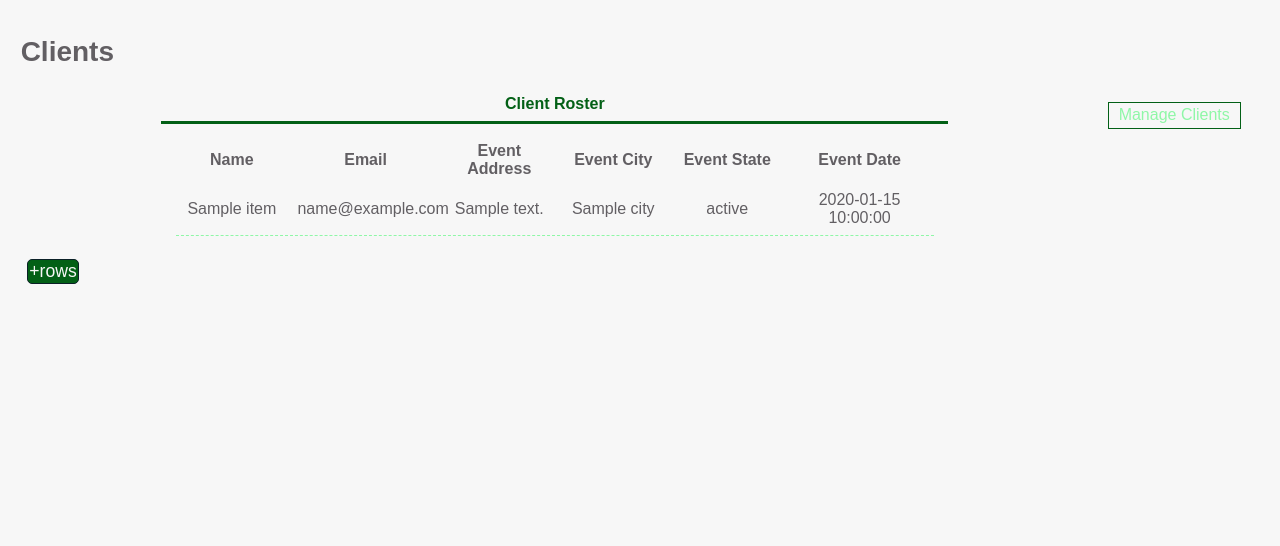
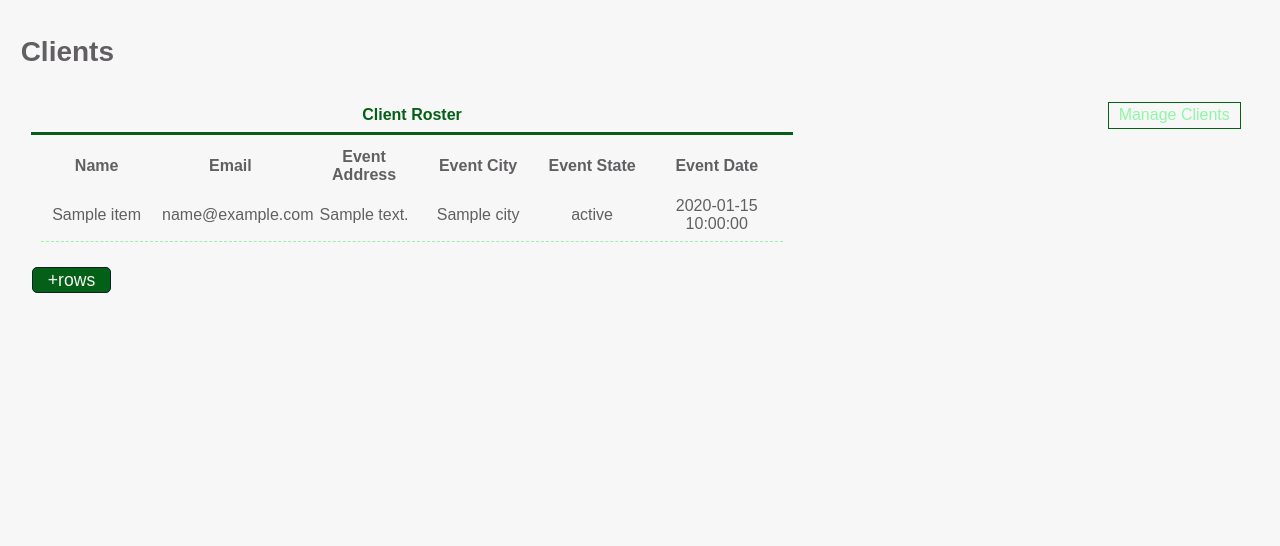
Before and after one commit to josquinlarsen/musico, a Flask app: page /clients/roster in a window 1280 px wide. Shown: the part 143-689 px from the top of the page. Run offline with Flask 3, Linux system fonts and the light colour scheme; the visitor is signed in with stand-in values (Sample User, id 1); tables that the repository leaves empty hold one stand-in row (values such as "Sample post"); a database or web service that is not in the repository returns one stand-in record (values such as "Sample title"); data that the repository does not hold is empty.

Commit message:
fixed table alignment for roster

```diff
--- a/app/static/style.css
+++ b/app/static/style.css
@@ -35,6 +35,12 @@
     color:var(--salt);
     border-bottom: 2px solid var(--slate);
     padding:2%;
+    }
+
+    .container {
+      display: column;
+      align-items:right;
+      justify-content: right;
     }
 
     .navbar {
@@ -193,8 +199,8 @@
     color: var(--salt);
     font-size:calc(1.1rem);
     margin:3% 1%;
-    padding:2%;
-    float: left;
+    padding:2% 15px;
+    /* float: right;  */
     cursor: pointer;
     }
     textarea {
--- a/app/templates/clients/view_clients.html
+++ b/app/templates/clients/view_clients.html
@@ -8,6 +8,8 @@
     <div class="page_buttons">
         <a href="{{ url_for('manage_clients') }}">Manage Clients</a>
     </div>
+<div class="container">
+    <div>
     <table>
         <caption>Client Roster</caption>
         <thead>
@@ -35,9 +37,11 @@
             {% endfor %}
         </tbody>
     </table>
+    </div>
     <div>
     <button class="toggle_clients" id="loadMoreClients" onclick="loadMore()" title="load more clients"> +rows </button>
     <button class="hidden" id="showLessClients" onclick="showLess();" title="show fewer clients"> -rows </button>
+    </div>
 </div>
 <script>
     function loadMore() {
```
Lines whose indentation alone changed are shown as unchanged.
